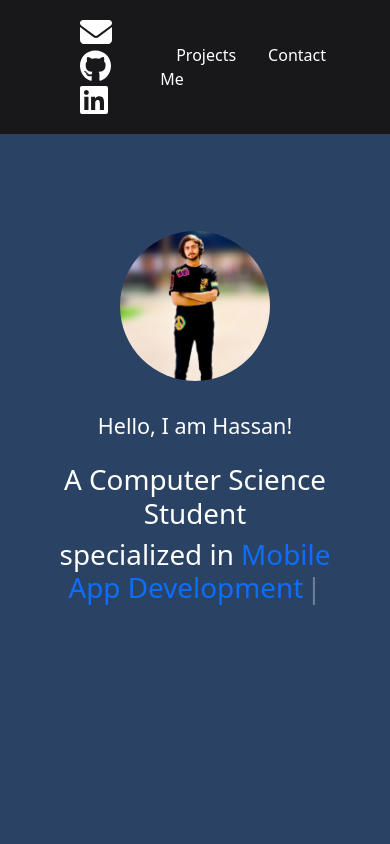
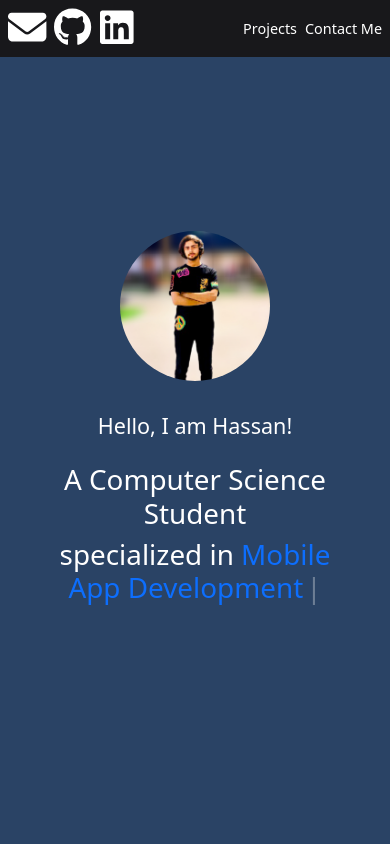
Before and after one commit to HassanAsim/Portfolio, a React (Create React App) app: page / in a window 390 px wide. Shown: the top 844 px of the page. Built offline with nearby package versions, Linux system fonts and the light colour scheme.

Commit message:
Improve header mobile responsiveness

```diff
--- a/src/styles.css
+++ b/src/styles.css
@@ -12,23 +12,49 @@
 .header-content {
   max-width: 1280px;
   margin: 0 auto;
-  padding: 1rem 4rem;
+  padding: 1rem;
 }
 
 .header-nav {
   display: flex;
   justify-content: space-between;
   align-items: center;
+  flex-wrap: nowrap;
+}
+
+.social-links, .nav-links {
+  display: flex;
+  align-items: center;
+  gap: 1rem;
 }
 
 .social-links a, .nav-links a {
   color: white;
   text-decoration: none;
-  margin: 0 1rem;
+  white-space: nowrap;
 }
 
 .social-links a:hover, .nav-links a:hover {
   color: #0d6efd;
+}
+
+/* Media query for mobile devices */
+@media (max-width: 768px) {
+  .header-content {
+    padding: 0.5rem;
+  }
+
+  .social-links a {
+    font-size: 1.2rem;
+  }
+
+  .social-links, .nav-links {
+    gap: 0.5rem;
+  }
+
+  .nav-links {
+    font-size: 0.9rem;
+  }
 }
 
 /* Landing Section Styles */
```
